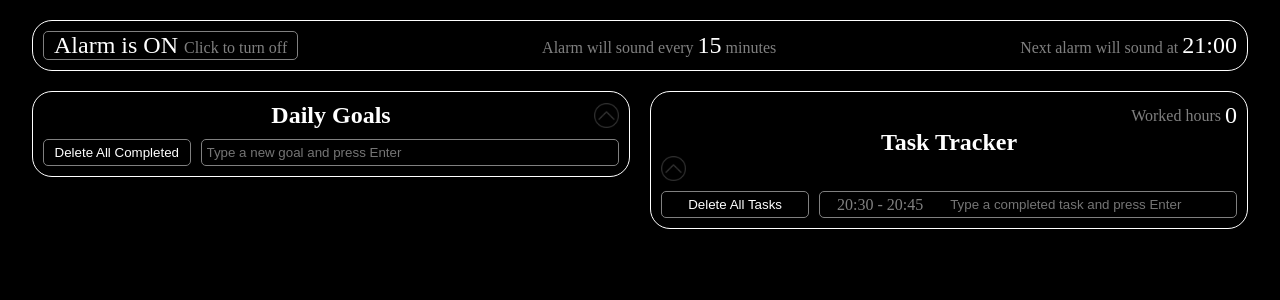
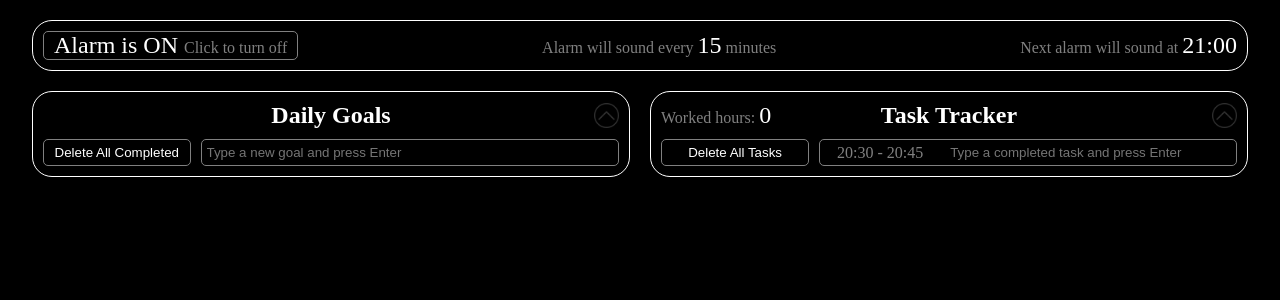
Before and after one commit to danifromecuador/plannywise_draft, a React (Vite) app: page / in a window 1280 px wide. Shown: the top 300 px of the page. Built offline with nearby package versions, Linux system fonts and the light colour scheme.

Commit message:
Center h1 in Tasks component

```diff
--- a/src/tasks/Tasks.css
+++ b/src/tasks/Tasks.css
@@ -15,6 +15,19 @@
 .tasks li {
   list-style: none;
 }
+
+.tasks .header {
+  display: flex;
+  align-items: center;
+}
+
+.tasks .tasks-worked-hours,
+.tasks h1,
+.tasks .tasks-collapse-up,
+.tasks .tasks-collapse-down {
+  width: 33.333%;
+}
+
 
 .tasks h1 {
   text-align: center;
@@ -47,9 +60,6 @@
 }
 
 .tasks-worked-hours {
-  display: flex;
-  justify-content: flex-end;
-  align-items: center;
   color: gray;
 }
 
--- a/src/tasks/Tasks.jsx
+++ b/src/tasks/Tasks.jsx
@@ -49,7 +49,7 @@ export const Tasks = () => {
     <div className="tasks">
       <div className="header">
         <span className='tasks-worked-hours'>
-          Worked hours&nbsp;
+          Worked hours:&nbsp;
           <span className='tasks-worked-hours-number'>{taskStore.workedHours()}</span>
         </span>
         <h1>Task Tracker</h1>
```
